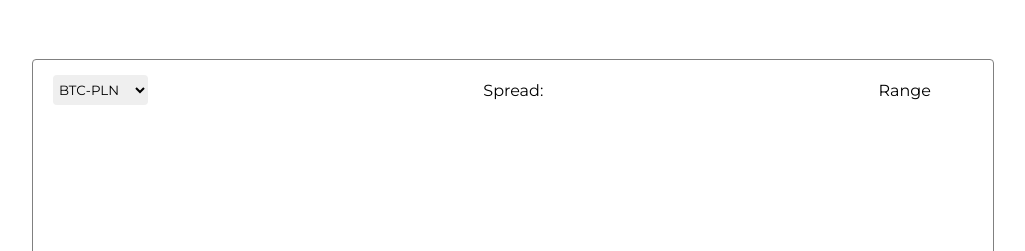
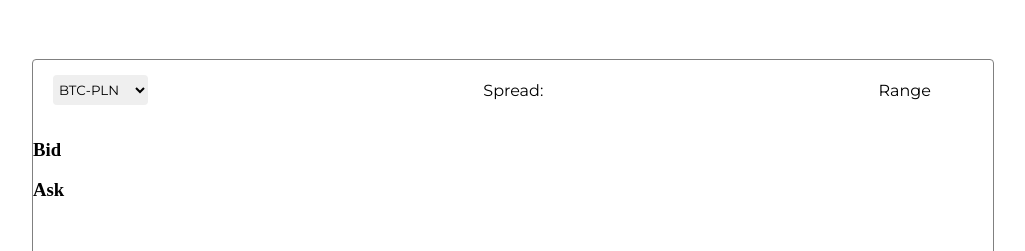
Before and after one commit to micavanco/orderbook, a React (Create React App) app: page / in a window 1280 px wide. Shown: the top 251 px of the page, without its empty margins (127-1152 px from the left). Built offline with nearby package versions, Linux system fonts and the light colour scheme.

Commit message:
feat(orderbook): split structure into components

```diff
--- /dev/null
+++ b/src/components/order-item/order-item.tsx
@@ -0,0 +1,16 @@
+import React from "react";
+import './order-item.scss';
+import { Order } from "../../models/order.model";
+
+interface OrderProps {
+    order: Order;
+}
+
+export const OrderItem: React.FC<OrderProps> = ({ order }) => (
+    <li className="order-item">
+        <div className="order-item__rate">{order.rate}</div>
+        <div className="order-item__amount">{order.amount}</div>
+        <div className="order-item__value">{order.value}</div>
+        <div className="order-item__offers">{order.offers}</div>
+    </li>
+);
--- /dev/null
+++ b/src/components/order-list/order-list.tsx
@@ -0,0 +1,20 @@
+import React from 'react';
+import './order-list.scss';
+import { Order } from "../../models/order.model";
+import { OrderItem } from "../order-item/order-item";
+
+interface OrderListProps {
+    title: string;
+    list: Order[];
+}
+
+export const OrderList: React.FC<OrderListProps> = ({ title, list}) => (
+    <div className="order-list">
+        <h3>{title}</h3>
+        <ul>
+            {
+                list.map(order => <OrderItem order={order}/>)
+            }
+        </ul>
+    </div>
+);
--- a/src/components/orderbook/orderbook.tsx
+++ b/src/components/orderbook/orderbook.tsx
@@ -1,12 +1,14 @@
 import React from "react";
 import './orderbook.scss';
 import { Header } from "../header/header";
+import { Table } from "../table/table";
 
 export const Orderbook: React.FC = () => {
 
     return (
       <div className="orderbook">
           <Header/>
+          <Table bidList={[]} askList={[]}/>
       </div>
     );
 }
--- a/src/components/table/table.tsx
+++ b/src/components/table/table.tsx
@@ -1,9 +1,20 @@
 import React from "react";
+import './table.scss';
+import { Order } from "../../models/order.model";
+import { OrderList } from "../order-list/order-list";
 
 interface TableProps {
-
+    bidList: Order[];
+    askList: Order[];
 }
 
-export const Table: React.FC<TableProps> = () => {
-    return (<></>);
-}
+export const Table: React.FC<TableProps> = ({ bidList, askList }) => (
+    <div className="table">
+        <div className="table__bid">
+            <OrderList title={'Bid'} list={bidList}/>
+        </div>
+        <div className="table__ask">
+            <OrderList title={'Ask'} list={askList}/>
+        </div>
+    </div>
+);
--- /dev/null
+++ b/src/models/order.model.ts
@@ -0,0 +1,6 @@
+export interface Order {
+    rate: number;
+    amount: number;
+    value: number;
+    offers: number;
+}
```
Also changed, not shown: src/components/offer/offer.tsx (deleted, +0 -9 lines), src/components/order-item/order-item.scss (added), src/components/order-list/order-list.scss (added).
